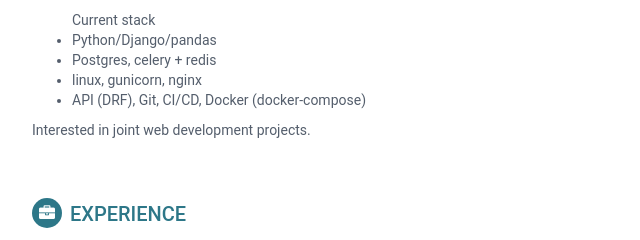
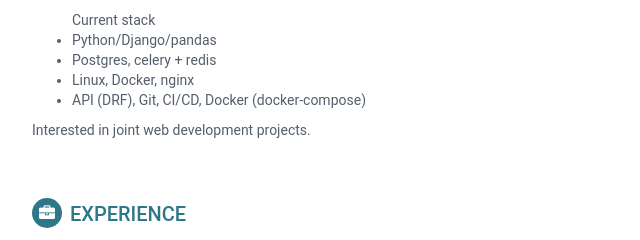
Before and after one commit to rudotcom/rudotcom.github.io, a plain HTML site: page index.html in a window 1280 px wide. Shown: the part 130-370 px from the top of the page, 188-828 px from the left. Drawn offline with Linux system fonts and the light colour scheme.

Commit message:
Update index.html

```diff
--- a/index.html
+++ b/index.html
@@ -81,7 +81,7 @@
                         <ul>Current stack
                             <li>Python/Django/pandas</li>
                             <li>Postgres, celery + redis</li>
-                            <li>linux, gunicorn, nginx</li>
+                            <li>Linux, Docker, nginx</li>
                             <li>API (DRF), Git, CI/CD, Docker (docker-compose)</li>
                         </ul>
                         Interested in joint web development projects.
```
